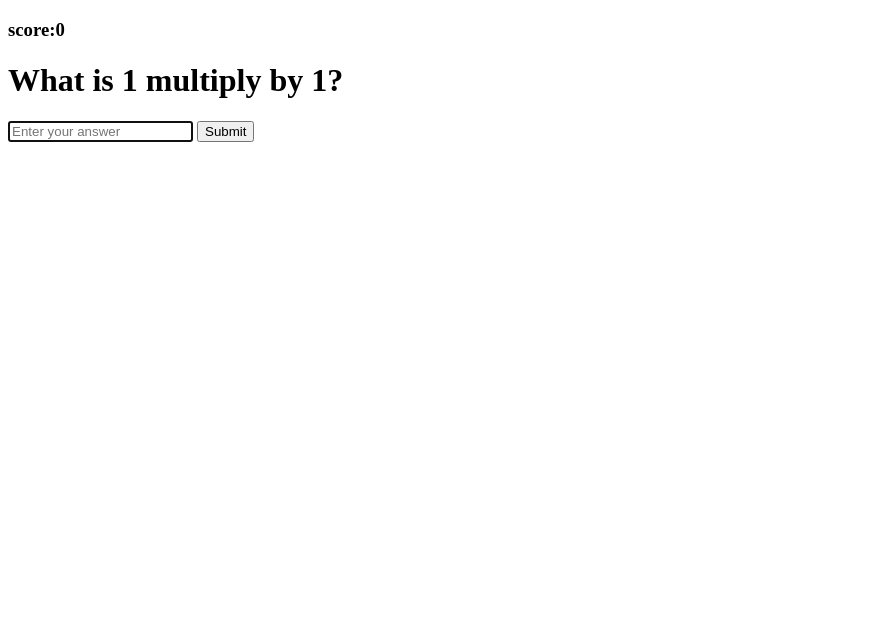
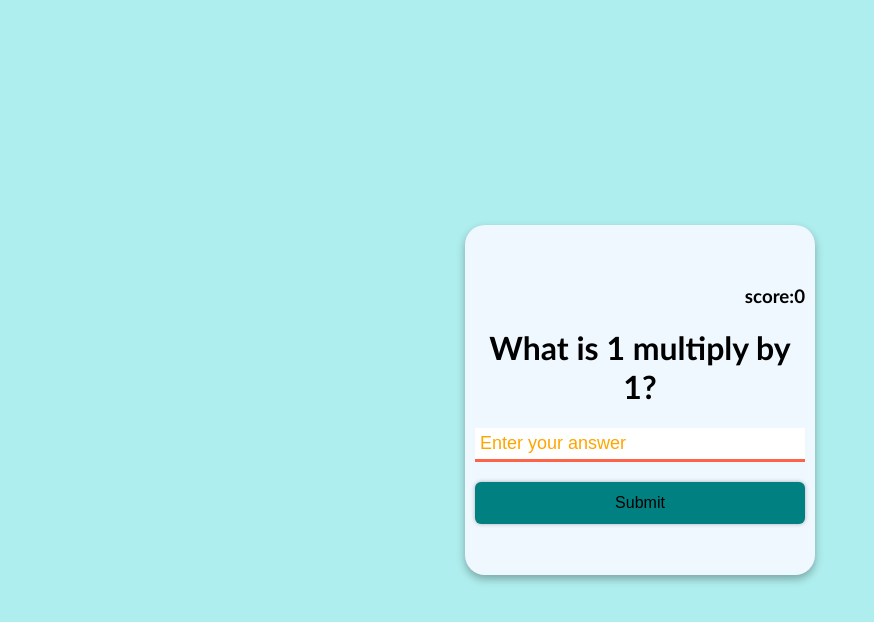
Before and after one commit to AdityaArnav/Multiplication-App, a plain HTML site: page index.html in a window 1280 px wide. Shown: the whole page, without its empty margins (0-874 px from the left). Drawn offline with Linux system fonts and the light colour scheme.

Commit message:
css part done

```diff
--- a/index.css
+++ b/index.css
@@ -0,0 +1,65 @@
+body{
+    margin:0;
+    font-family: 'Gill Sans', 'Gill Sans MT', Calibri, 'Trebuchet MS', sans-serif;
+    display:flex;
+    justify-content: center;
+    align-items: center;
+    flex-direction: column;
+    height:100vh;
+    background-color: paleturquoise;
+}
+.form{
+    box-sizing: border-box;
+    border-radius: 20px;
+    background-color: aliceblue;
+    height: 350px;
+    width:350px;
+    text-align: center;
+    /* padding-top: 70px; */
+    padding: 10px;
+    box-shadow: 0px 4px 8px rgba(0, 0, 0, .3);
+
+}
+.score{
+
+    margin-top: 50px;
+    text-align: right;
+}
+
+input{
+    display: block;
+    margin:auto;
+    width:100%;
+    padding: 5px;
+    box-sizing: border-box;
+    font-size: large;
+    border:3px solid tomato;
+    border-top:none;
+    border-left: none;
+    outline: none;
+    border-right: none;
+    color:blueviolet
+}
+input::placeholder{
+    color:orange;
+}
+
+.btn{
+    border:none;
+    background-color: teal;
+    padding:12px;
+    border-radius: 6px;
+    display: block;
+    margin:auto;
+    margin-top:20px;
+    /* margin-bottom: 60px; */
+    box-shadow: 0px 0px 4px rgba(0, 0, 0, .3);
+    font-size:16px;
+    width:100%;
+    cursor:pointer;
+
+}
+
+.btn:hover{
+    filter:brightness(0.9)
+}
--- a/index.html
+++ b/index.html
@@ -5,6 +5,7 @@
     <meta http-equiv="X-UA-Compatible" content="IE=edge">
     <meta name="viewport" content="width=device-width, initial-scale=1.0">
     <title>Multiplication App</title>
+    <link rel="stylesheet" href="index.css">
 </head>
 <body>
     <form class="form" id="form">
```
